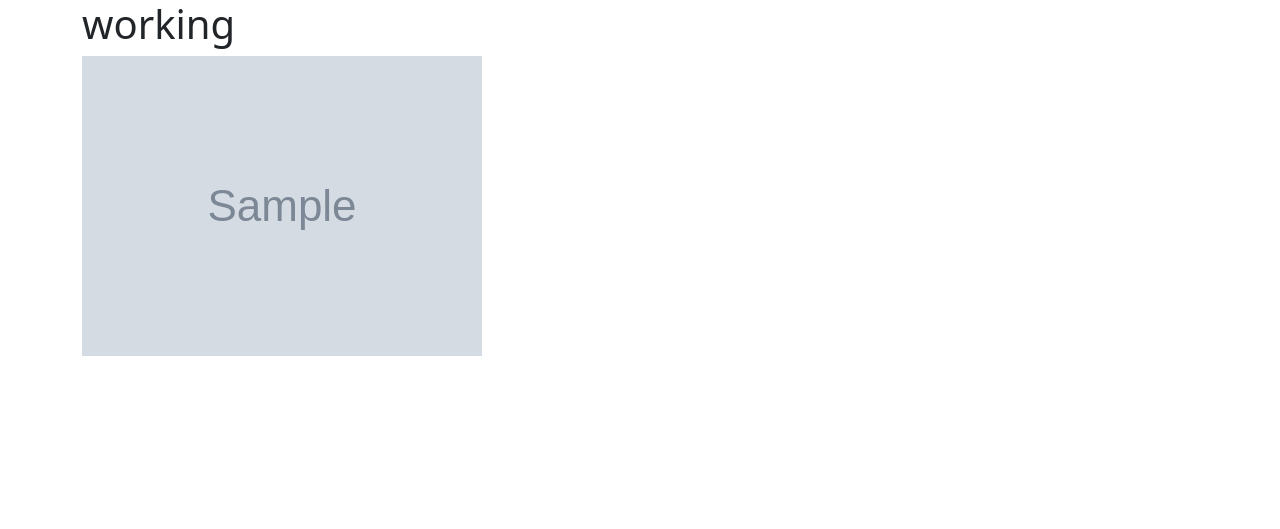
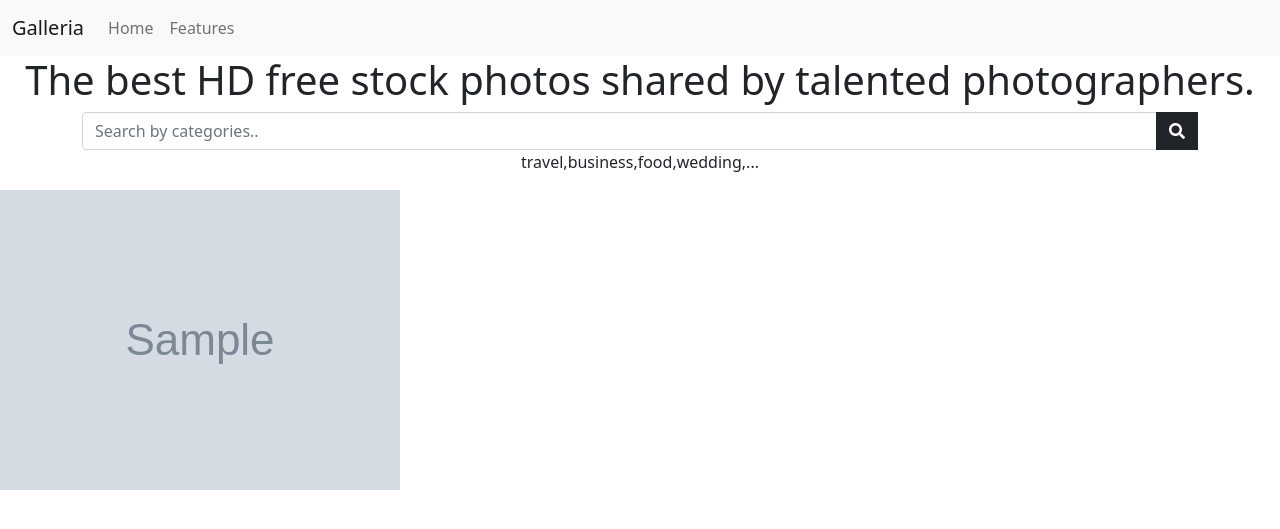
Before and after one commit to benjaminbills/galleria, a Django app: page /photos/ in a window 1280 px wide. Shown: the top 529 px of the page. Run offline with Django 3.2, Linux system fonts and the light colour scheme; tables that the repository leaves empty hold one stand-in row (values such as "Sample post"); grey boxes marked "Sample" are stand-in pictures.

Commit message:
add navbar and styling

```diff
--- a/photos/templates/base.html
+++ b/photos/templates/base.html
@@ -6,13 +6,16 @@
   <meta name="viewport" content="width=device-width, initial-scale=1.0">
   <!-- Bootstrap CSS -->
   <link href="https://cdn.jsdelivr.net/npm/bootstrap@5.0.0/dist/css/bootstrap.min.css" rel="stylesheet" integrity="sha384-wEmeIV1mKuiNpC+IOBjI7aAzPcEZeedi5yW5f2yOq55WWLwNGmvvx4Um1vskeMj0" crossorigin="anonymous">
+  <link rel="stylesheet" href="https://cdnjs.cloudflare.com/ajax/libs/font-awesome/5.15.3/css/all.min.css" integrity="sha512-iBBXm8fW90+nuLcSKlbmrPcLa0OT92xO1BIsZ+ywDWZCvqsWgccV3gFoRBv0z+8dLJgyAHIhR35VZc2oM/gI1w==" crossorigin="anonymous" />
+  {% block styles %}
+  {% endblock %}
+
   <title>Galleria</title>
 </head>
 <body>
-  <main class="container">
-    {% block content %}
-    {% endblock %}
-  </main>
+{% include "navbar.html" %}
+  {% block content %}
+  {% endblock %}
   <script src="https://cdn.jsdelivr.net/npm/bootstrap@5.0.0/dist/js/bootstrap.bundle.min.js" integrity="sha384-p34f1UUtsS3wqzfto5wAAmdvj+osOnFyQFpp4Ua3gs/ZVWx6oOypYoCJhGGScy+8" crossorigin="anonymous"></script>
   {% block script %}
   {% endblock  %}
--- /dev/null
+++ b/photos/templates/navbar.html
@@ -0,0 +1,18 @@
+<nav class="navbar navbar-expand-lg navbar-light bg-light">
+  <div class="container-fluid">
+    <a class="navbar-brand" href="#">Galleria</a>
+    <button class="navbar-toggler" type="button" data-bs-toggle="collapse" data-bs-target="#navbarNav" aria-controls="navbarNav" aria-expanded="false" aria-label="Toggle navigation">
+      <span class="navbar-toggler-icon"></span>
+    </button>
+    <div class="collapse navbar-collapse" id="navbarNav">
+      <ul class="navbar-nav">
+        <li class="nav-item">
+          <a class="nav-link" href="#">Home</a>
+        </li>
+        <li class="nav-item">
+          <a class="nav-link" href="#">Features</a>
+        </li>
+      </ul>
+    </div>
+  </div>
+</nav>
--- a/photos/templates/photos/index.html
+++ b/photos/templates/photos/index.html
@@ -1,6 +1,22 @@
 {% extends 'base.html' %}
+{% load static%}
+{% block styles %}
+<link rel="stylesheet" href="{% static 'css/basenews.css' %}">
+{% endblock %}
 {% block content %}
-<h1>working</h1>
+<div class="legend rounded-lg text-center">
+  <h3 class="display-6">The best HD free stock photos shared by talented photographers. </h3>
+  <div class="search-container">
+    <form>
+      <div class="container input-group">
+        <input type="text" class="form-control" placeholder="Search by categories.." name="search">
+        <button type="submit" class="btn btn-dark"><i class="fa fa-search"></i></button>
+        <br>
+      </div>
+    </form>
+  </div>
+  <p>travel,business,food,wedding,...</p>
+</div>
 {% for image in images %}
 <img src="{{image.image.url}}" alt="" data-bs-toggle="modal" data-bs-target="#exampleModal">
 
@@ -14,6 +30,7 @@
       </div>
       <div class="modal-body">
         {{image.image_description}}
+        <img src="{{image.image.url}}" alt="">
       </div>
       <div class="modal-footer">
         <button type="button" class="btn btn-secondary" data-bs-dismiss="modal">Close</button>
--- /dev/null
+++ b/static/css/basephotos.css
@@ -0,0 +1,3 @@
+.legend {
+  background-image: url('../photos/pietro-de-grandi-T7K4aEPoGGk-unsplash.jpg');
+}
```
Also changed, not shown: galleria/settings.py (+9 -1 lines), static/photos/pietro-de-grandi-T7K4aEPoGGk-unsplash.jpg (added).
